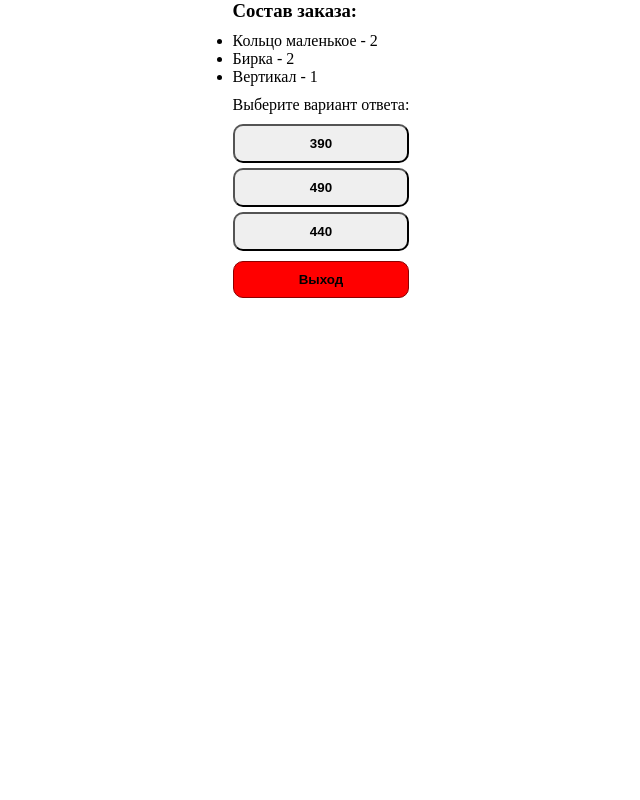
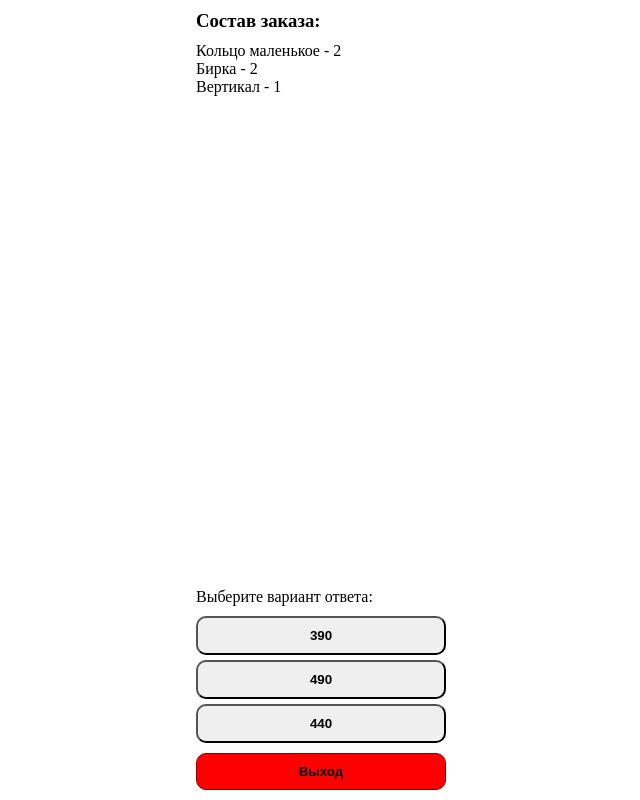
Before and after one commit to AndreyKapturin/math_train, a plain HTML site: page index.html in a window 1280 px wide. Both pictures are taken after a click on the button "Начать тренировку". Shown: the whole page, without its empty margins (319-959 px from the left). Drawn offline with Linux system fonts and the light colour scheme.

Commit message:
feat: Улучшение стилей экрана тренировки
- Кнопки для выбора вариантов ответа теперь снизу;
- Ширина экрана фиксирована и не "прыгает" в
зависимтости от длинны текста;
-

```diff
--- a/src/App/TrainingScreen/Order/Order.js
+++ b/src/App/TrainingScreen/Order/Order.js
@@ -3,6 +3,8 @@ import { OrderPosition } from "./OrderPosition/OrderPosition.js";
 
 export function Order() {
   const element = document.createElement('ul');
+  element.className = 'order';
+
   let unsubscribe = subscribe(EVENTS.QUESTION_CREATED, (payload) => {
     Order.render(element, { order: payload.currentOrder });
   });
--- a/style.css
+++ b/style.css
@@ -33,6 +33,13 @@ body,
   display: flex;
   gap: 10px;
   flex-direction: column;
+  padding: 10px 0;
+  min-width: 250px;
+}
+
+.order {
+  flex-grow: 1;
+  list-style-type: none;
 }
 
 .answers-list {
```
